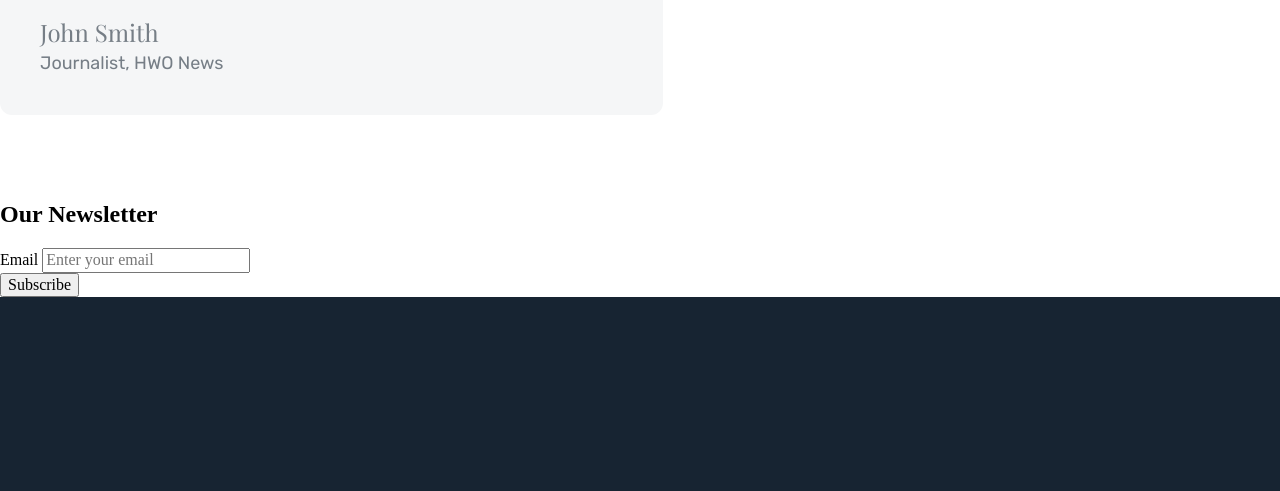
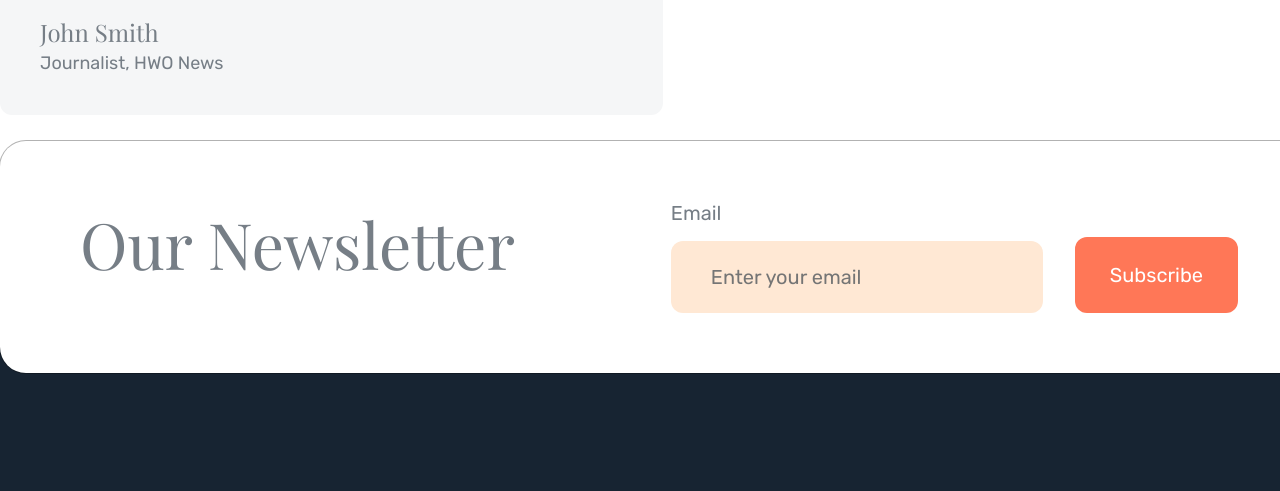
Before and after one commit to jakubmadyda/travelian, a website: page index.html in a window 1280 px wide. Shown: the part 6865-7356 px from the top of the page. Drawn offline with nearby package versions, Linux system fonts and the light colour scheme.

Commit message:
add styles to newsletter section

```diff
--- a/index.html
+++ b/index.html
@@ -351,10 +351,14 @@
         <div class="nav-box-media">
             <h4 class="nav-hdl">Follow us on</h4>
             <div class="icon-bar">
-                <a href="" class="icon-link"><img src="src/images/nav-icon1.svg" alt=""></a>
-                <a href="" class="icon-link"><img src="src/images/nav-icon2.svg" alt=""></a>
-                <a href="" class="icon-link"><img src="src/images/nav-icon3.svg" alt=""></a>
-                <a href="" class="icon-link"><img src="src/images/nav-icon4.svg" alt=""></a>
+                <a href="https://www.facebook.com" target="_blank" class="icon-link"><img src="src/images/nav-icon1.svg"
+                                                                                          alt="facebook"></a>
+                <a href="https://www.pinterest.com" target="_blank" class="icon-link"><img
+                        src="src/images/nav-icon2.svg" alt="pinterest"></a>
+                <a href="https://www.instagram.com" target="_blank" class="icon-link"><img
+                        src="src/images/nav-icon3.svg" alt="instagram"></a>
+                <a href="https://www.twitter.com" target="_blank" class="icon-link"><img src="src/images/nav-icon4.svg"
+                                                                                         alt="twitter"></a>
             </div>
         </div>
     </div>
--- a/src/sass/experiences.scss
+++ b/src/sass/experiences.scss
@@ -5,7 +5,7 @@
     max-height: 100vh;
     max-width: toRem(1556px);
     width: 100%;
-    margin: 0 auto 240px;
+    margin: 0 auto 64px;
     display: flex;
     flex-direction: column;
     height: toRem(828px);
--- a/src/sass/newsletter.scss
+++ b/src/sass/newsletter.scss
@@ -1,2 +1,76 @@
 @import "variables";
 @import "helpers";
+
+.newsletter {
+    width: toRem(1158px);
+    height: toRem(112px);
+    border-radius: 26px;
+    padding: 60px 80px;
+    display: flex;
+    justify-content: space-between;
+    background: $secondary-color;
+    box-shadow: 0 0 0 1px rgba(0, 0, 0, 0.3);
+    margin: 0 auto;
+    translate: 0 116px;
+}
+
+.hdl8 {
+    font-family: "Playfair Display", serif;
+    font-weight: 400;
+    font-size: 64px;
+    line-height: 1.33;
+    color: $secondary-font-color;
+    margin: 0;
+}
+
+.newsletter-box {
+    display: flex;
+    align-items: flex-end;
+    gap: 32px;
+}
+
+.email-box {
+    display: flex;
+    flex-direction: column;
+    gap: 16px;
+
+}
+
+.email-text {
+    font-family: Rubik, sans-serif;
+    font-size: 20px;
+    font-weight: 400;
+    line-height: 24px;
+    color: $secondary-font-color;
+}
+
+.email-input {
+    background: #FFE8D4;
+    border-radius: 12px;
+    height: 24px;
+    width: 292px;
+    padding: 24px 40px;
+    border: 0;
+    font-family: Rubik, sans-serif;
+    font-weight: 400;
+    font-size: 20px;
+    line-height: 24px;
+
+}
+
+//::placeholder {
+///    color: $primary-color;
+// }
+
+.subscribe {
+    font-family: Rubik, sans-serif;
+    font-weight: 400;
+    font-size: 20px;
+    line-height: 1.2;
+    color: $primary-font-color;
+    background: $primary-color;
+    padding: 26px 35px;
+    border-radius: 12px;
+    border: 0;
+    cursor: pointer;
+}
```
Also changed, not shown: src/css/style.css, 1 other file.
